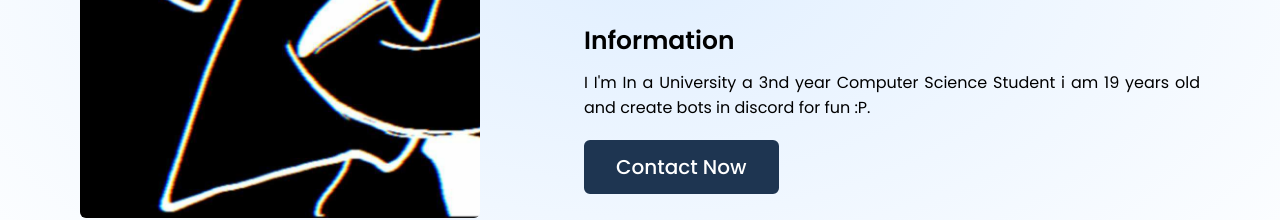
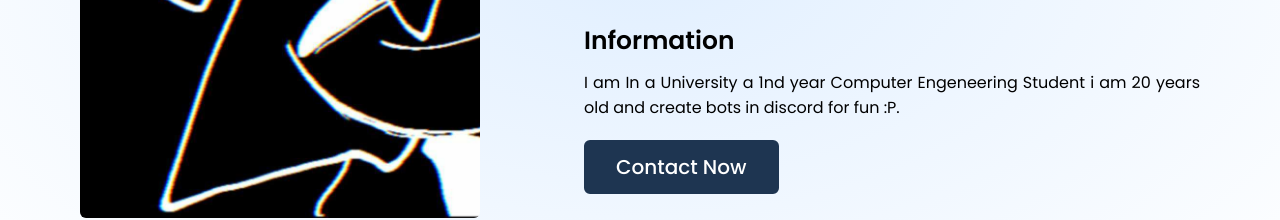
Before and after one commit to InoNotHere/InoNothere.GXD, a plain HTML site: page index.htm in a window 1280 px wide. Shown: the part 1208-1428 px from the top of the page. Drawn offline with nearby package versions, Linux system fonts and the light colour scheme.

Commit message:
Update index.htm

```diff
--- a/index.htm
+++ b/index.htm
@@ -57,7 +57,7 @@
               <p>Crafting bots, conquering games, and cultivating friendships – where virtual worlds come alive. Join us in the ultimate Discord experience, where innovation meets camaraderie, turning every moment into an unforgettable adventure.</p>
               <br>
               <div class="text">Information</div>
-              <p>I I'm In a University a 3nd year Computer Science Student i am 19 years old and create bots in discord for fun :P.</p>
+              <p>I am In a University a 1nd year Computer Engeneering Student i am 20 years old and create bots in discord for fun :P.</p>
 
               <a href="#link" target="blank">Contact Now</a>
             </div>
```
